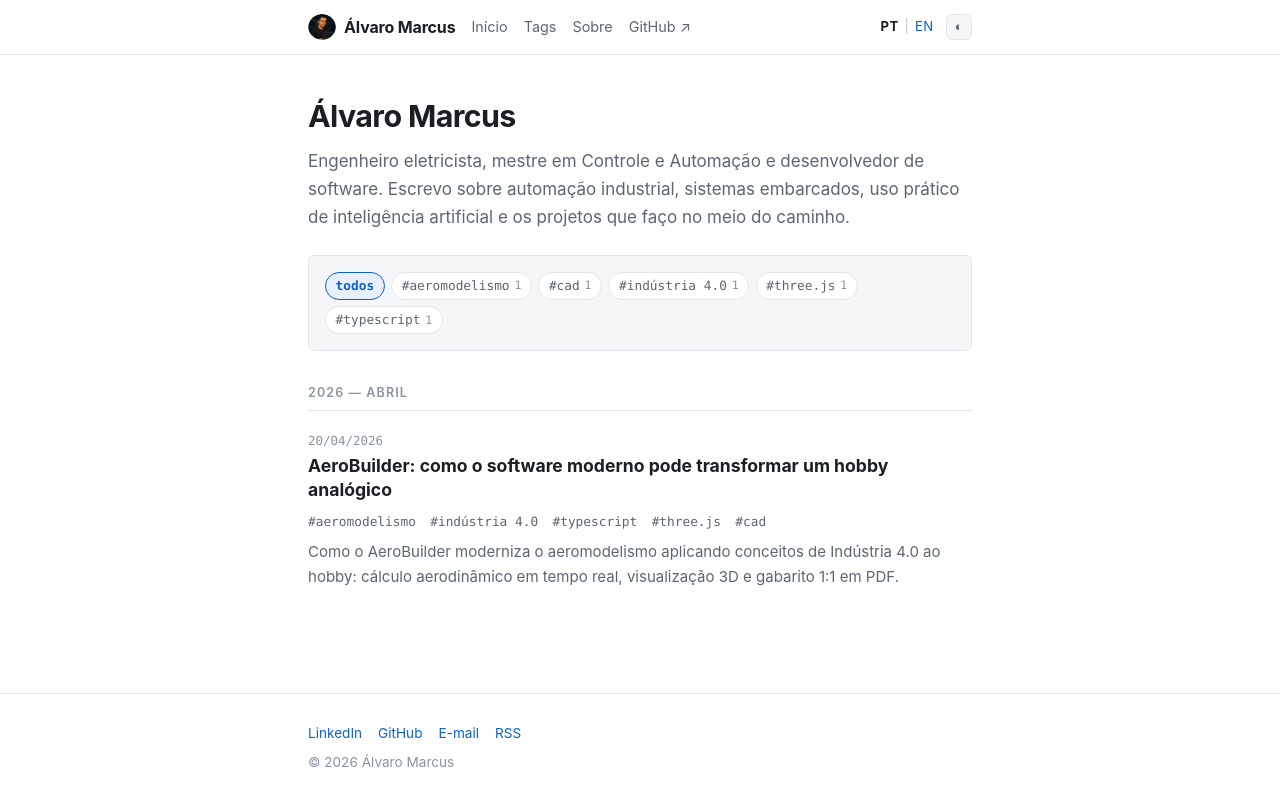
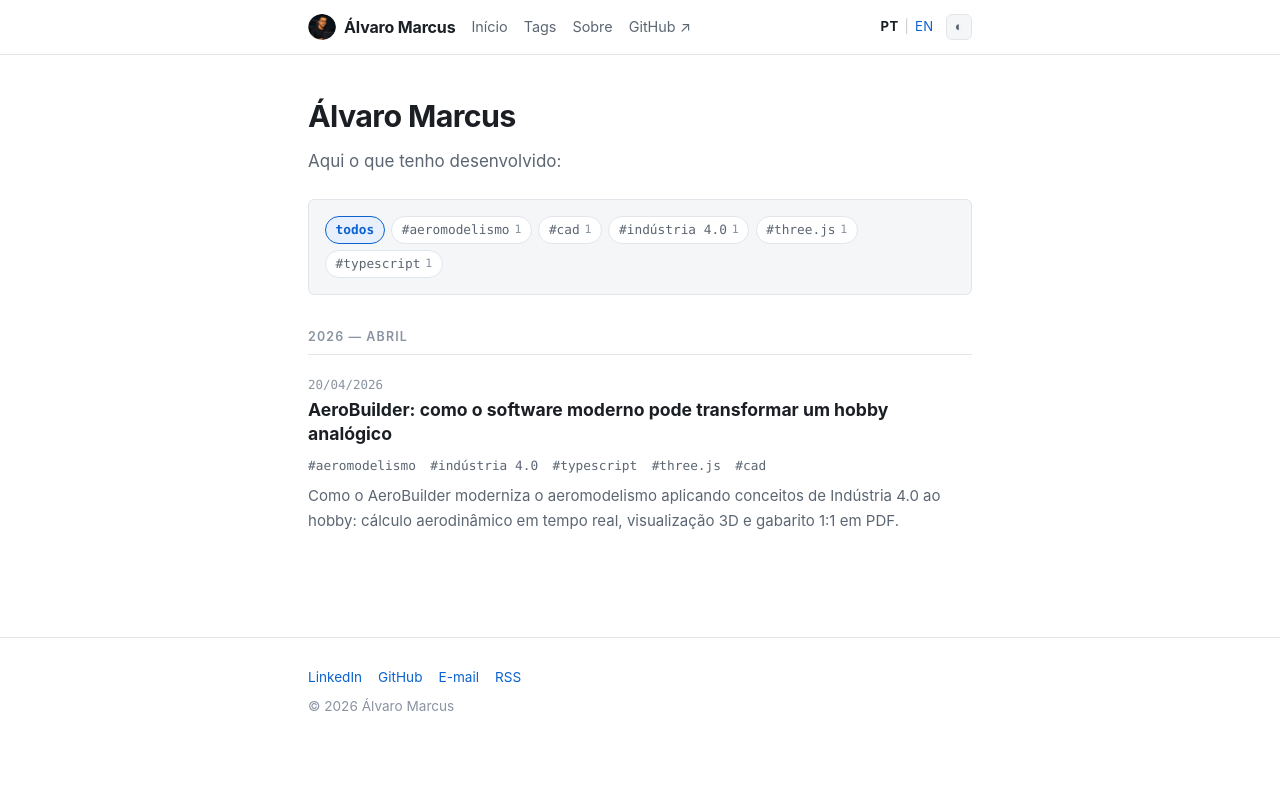
Before and after one commit to Alvaromarcus/alvaromarcus, a Jekyll site: the page built from index.html, in a window 1280 px wide. Shown: the top 806 px of the page. Built offline with Jekyll 4.4.1, drawn with Linux system fonts in a browser that asks for light colours.

Commit message:
Update index.html

```diff
--- a/index.html
+++ b/index.html
@@ -7,7 +7,5 @@ description: "Automação, sistemas embarcados, IA aplicada à indústria e algu
 ---
 
 <p>
-  Engenheiro eletricista, mestre em Controle e Automação e desenvolvedor de software.
-  Escrevo sobre automação industrial, sistemas embarcados, uso prático de inteligência
-  artificial e os projetos que faço no meio do caminho.
+  Aqui o que tenho desenvolvido:
 </p>
```
